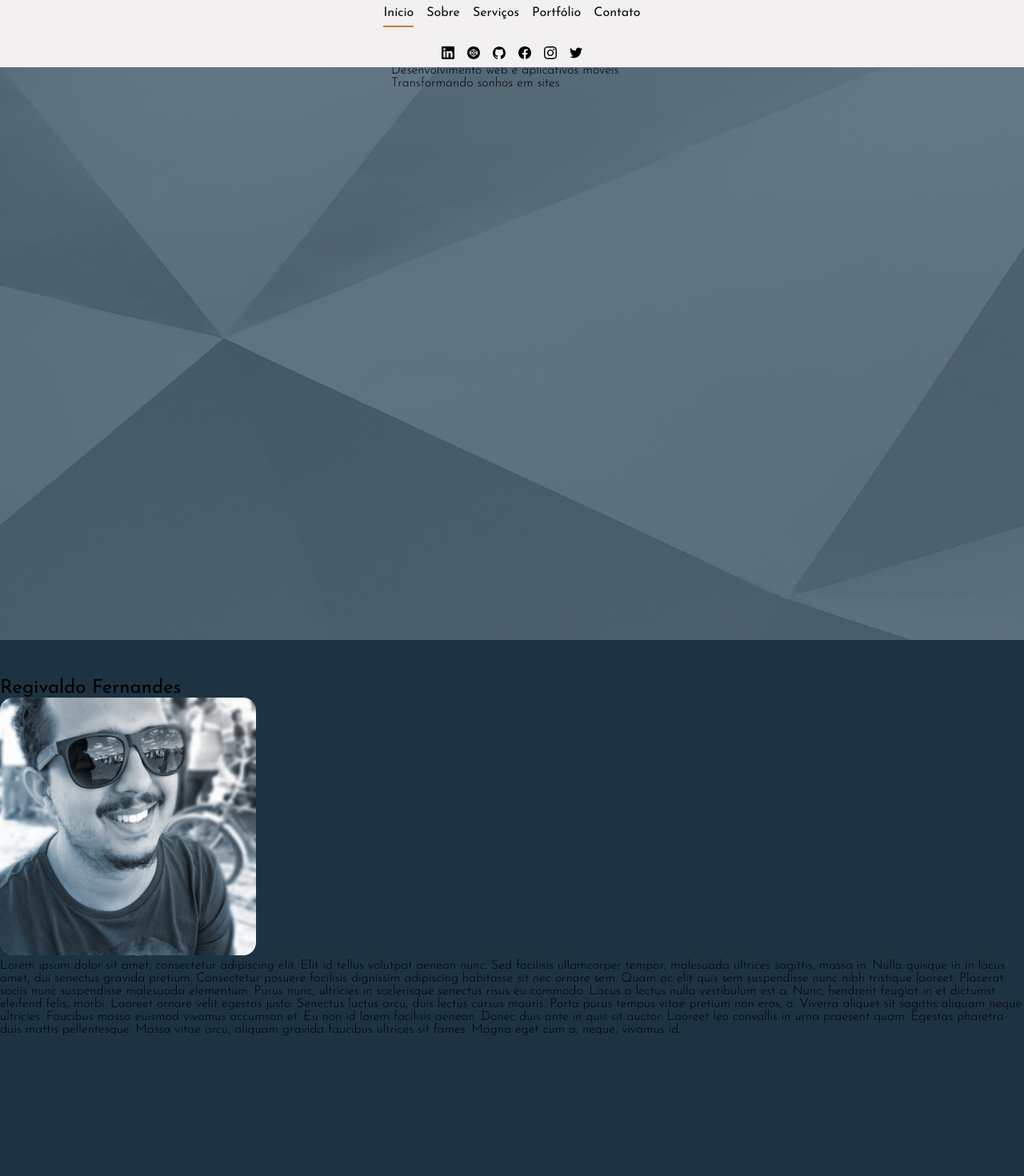
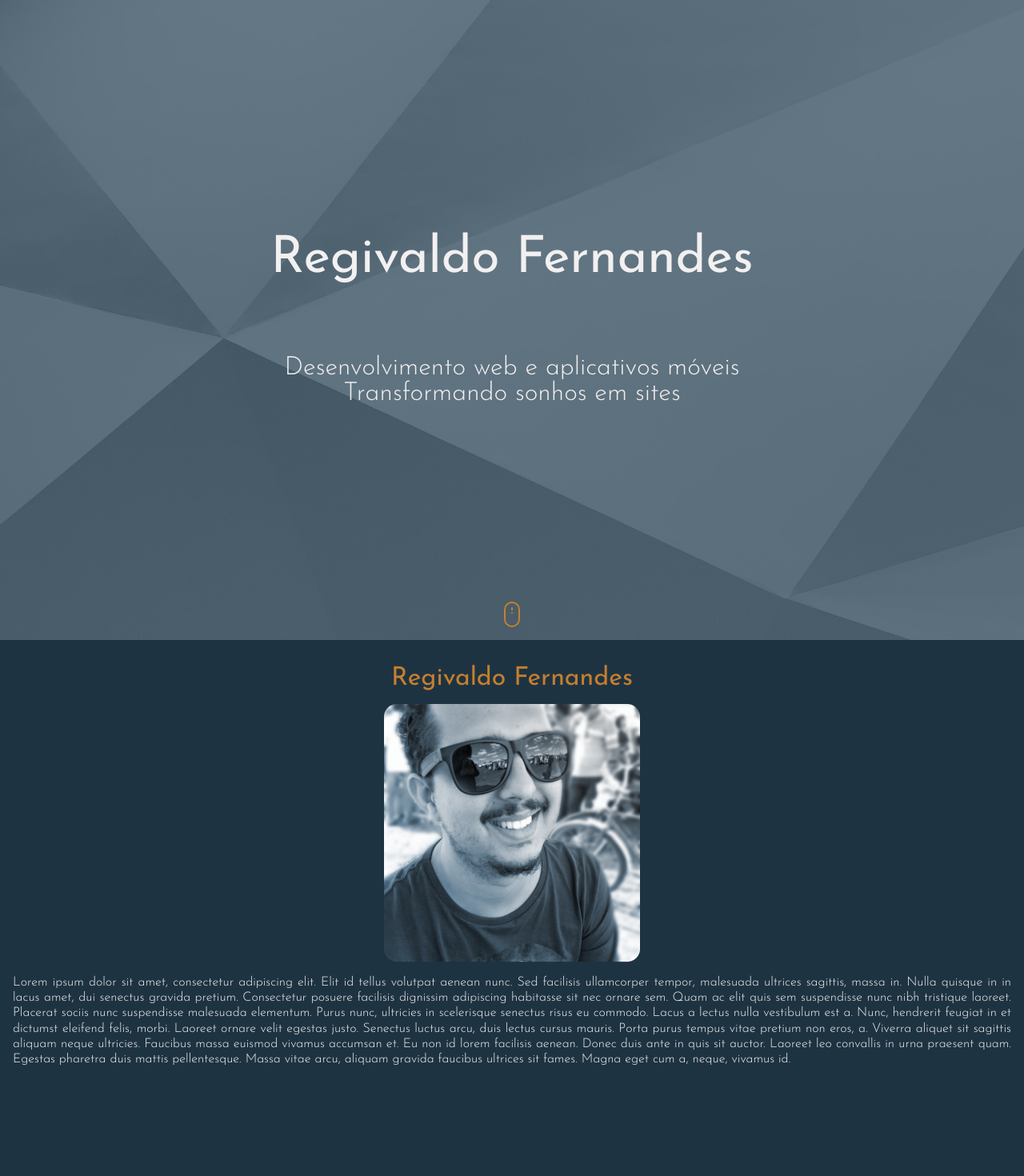
Before and after one commit to regivaldo/regivaldo, an Angular app: page / in a window 1280 px wide. Shown: the top 1470 px of the page at 80% size. Built offline with nearby package versions, Linux system fonts and the light colour scheme.

Commit message:
Ajuste no menu, about

```diff
--- a/src/app/app.component.html
+++ b/src/app/app.component.html
@@ -4,12 +4,15 @@
     <div class="container">
       <h1>Regivaldo Fernandes</h1>
       <p>Desenvolvimento web e aplicativos móveis<br />Transformando sonhos em sites</p>
+      <div class="mouse-icon">
+        <div class="icon"></div>
+      </div>
     </div>
   </header>
   <section id="sobre">
     <div class="container">
       <h2>Regivaldo Fernandes</h2>
-      <img src="../assets/images/me.png" alt="Foto de rosto">
+      <img src="../assets/images/me.png" alt="Foto de rosto" class="space-normal">
       <p>Lorem ipsum dolor sit amet, consectetur adipiscing elit. Elit id tellus volutpat aenean nunc. Sed facilisis
         ullamcorper tempor, malesuada ultrices sagittis, massa in. Nulla quisque in in lacus amet, dui senectus gravida
         pretium. Consectetur posuere facilisis dignissim adipiscing habitasse sit nec ornare sem. Quam ac elit quis sem
--- a/src/app/app.component.scss
+++ b/src/app/app.component.scss
@@ -5,35 +5,85 @@
   display: grid;
   width: 100%;
   place-items: center;
-
-  header,
-  section {
-    width: 100%;
-    padding-top: 3rem;
-  }
 }
 
 .container {
+  width: 100%;
+  padding: 0 1rem;
+
   @include desktop {
     width: 1024px;
     margin: 0 auto;
-
   }
 }
 
 header {
   display: flex;
+  width: 100%;
+  height: 100vh;
+  align-items: center;
   justify-content: center;
   min-height: 100vh;
   background-color: color('brand', 'main');
   background-image: url('../assets/images/header.png');
+
+  h1, p {
+    text-align: center;
+    color: color('text', 'light');
+  }
+
+  h1 {
+    font-size: 4rem;
+    margin-bottom: 5.5rem;
+
+    @include desktop {
+      font-size: 7.5rem;
+      margin-bottom: 3rem;
+    }
+  }
+
+  p {
+    font-size: 2rem;
+
+    @include desktop {
+      font-size: 3rem;
+    }
+  }
 }
 
 section {
+  width: 100%;
+  padding: 2rem 0;
   min-height: 100vh;
+
+  @include desktop {
+    padding: 4rem 0;
+  }
 
   &:nth-child(odd) {
     background-color: color('alpha', 'dark');
+  }
+
+  .container {
+    display: flex;
+    flex-direction: column;
+    justify-content: center;
+    align-items: center;
+  }
+
+  h2 {
+    font-size: 2rem;
+    color: color('brand', 'highlight');
+    text-align: center;
+
+    @include desktop {
+      font-size: 4rem;
+    }
+  }
+
+  p {
+    line-height: 1.2;
+    text-align: justify;
   }
 }
 
@@ -42,3 +92,42 @@ section {
     width: 1rem;
   }
 }
+
+.mouse-icon {
+  position: absolute;
+  display: flex;
+  width: 100%;
+  bottom: 1rem;
+  left: 0;
+  justify-content: center;
+
+  .icon {
+    display: flex;
+    flex-direction: column;
+    justify-content: flex-start;
+    align-items: center;
+    padding: 5px;
+    width: 1.2rem;
+    height: 2rem;
+    border-radius: 2rem;
+    border: 2px solid color('brand', 'highlight');
+
+    &:before {
+      content: ' ';
+      display: flex;
+      margin-bottom: 2px;
+      width: 2px;
+      height: 4px;
+      background-color: color('brand', 'highlight');
+      border-radius: 1rem;
+    }
+
+    &:after {
+      content: ' ';
+      width: 2px;
+      height: 2px;
+      background-color: color('brand', 'highlight');
+      border-radius: 1rem;
+    }
+  }
+}
--- a/src/app/components/main-menu/main-menu.component.scss
+++ b/src/app/components/main-menu/main-menu.component.scss
@@ -3,6 +3,9 @@
 @import '../../../assets/scss/mixins';
 
 .menu {
+  display: none;
+
+  @include desktop {
     position: fixed;
     display: flex;
     width: 100%;
@@ -10,17 +13,14 @@
     left: 0;
     justify-content: center;
     background-color: color('text', 'light');
+  }
 
   .container {
     display: flex;
-    width: 100%;
+    width: 1024px;
     flex-direction: column;
     justify-content: space-between;
-
-    @include desktop {
     flex-direction: row;
-      width: 1024px;
-    }
   }
 
   div {
@@ -30,7 +30,6 @@
 
     a {
       display: flex;
-      padding: .5rem 0;
       text-decoration: none;
       align-items: center;
       color: color('text', 'dark');
@@ -47,5 +46,17 @@
         height: 1rem;
       }
     }
+
+    &.left {
+      a {
+        padding: 1rem .5rem;
       }
     }
+
+    &.right {
+      a {
+        padding: 1rem 0;
+      }
+    }
+  }
+}
--- a/src/styles.scss
+++ b/src/styles.scss
@@ -23,6 +23,32 @@ html {
   scroll-behavior: smooth;
 }
 
+p {
+  color: color('text', 'light');
+
+  @include desktop {
+    font-size: 1.5rem;
+  }
+}
+
+.space {
+  &-small {
+    margin: .5rem 0;
+  }
+
+  &-normal {
+    margin: 1rem 0;
+
+    @include desktop {
+      margin: 4rem 0;
+    }
+  }
+
+  &-large {
+    margin: 2rem 0;
+  }
+}
+
 body {
   background-color: color('brand', 'main');
 }
```
Lines whose indentation alone changed are shown as unchanged.
